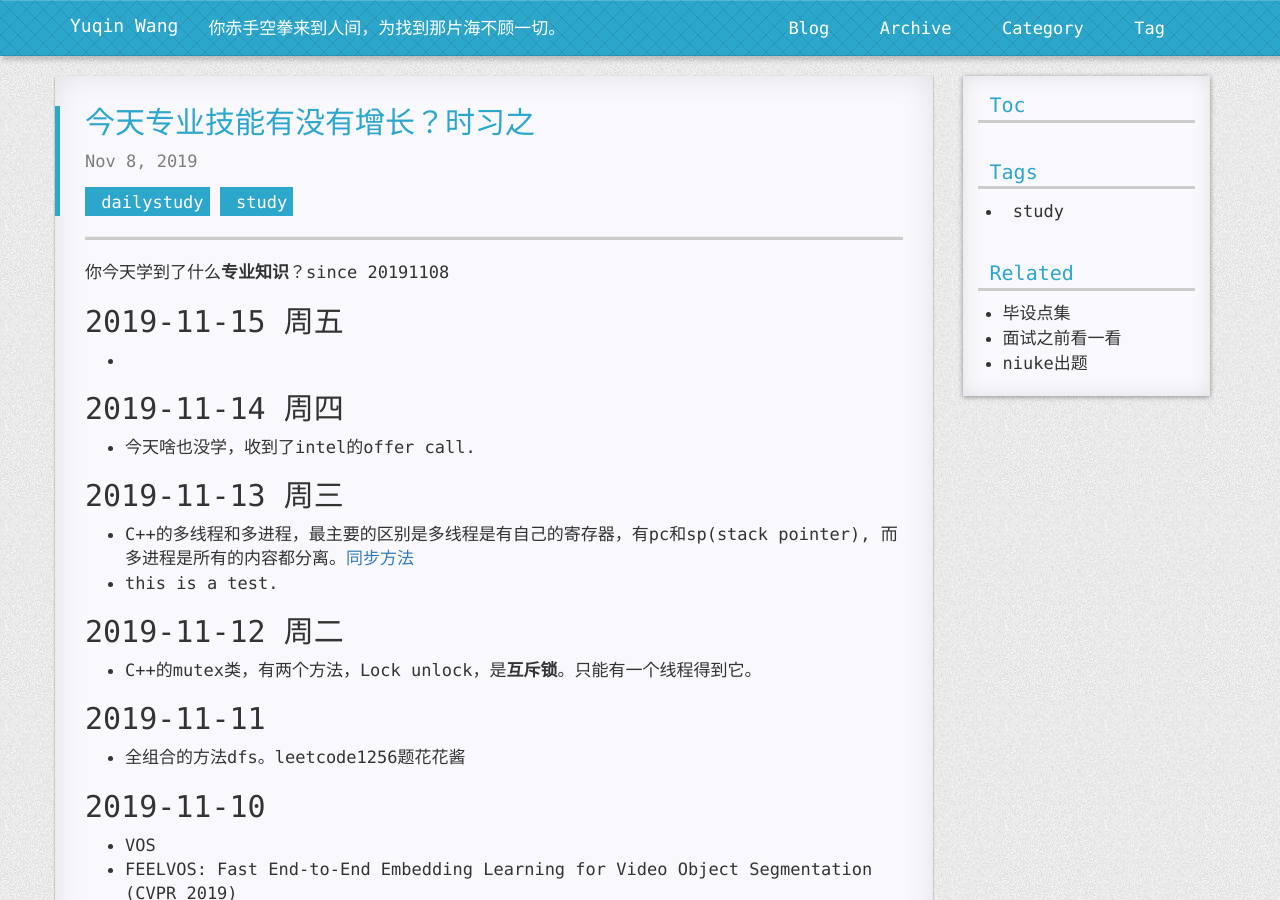
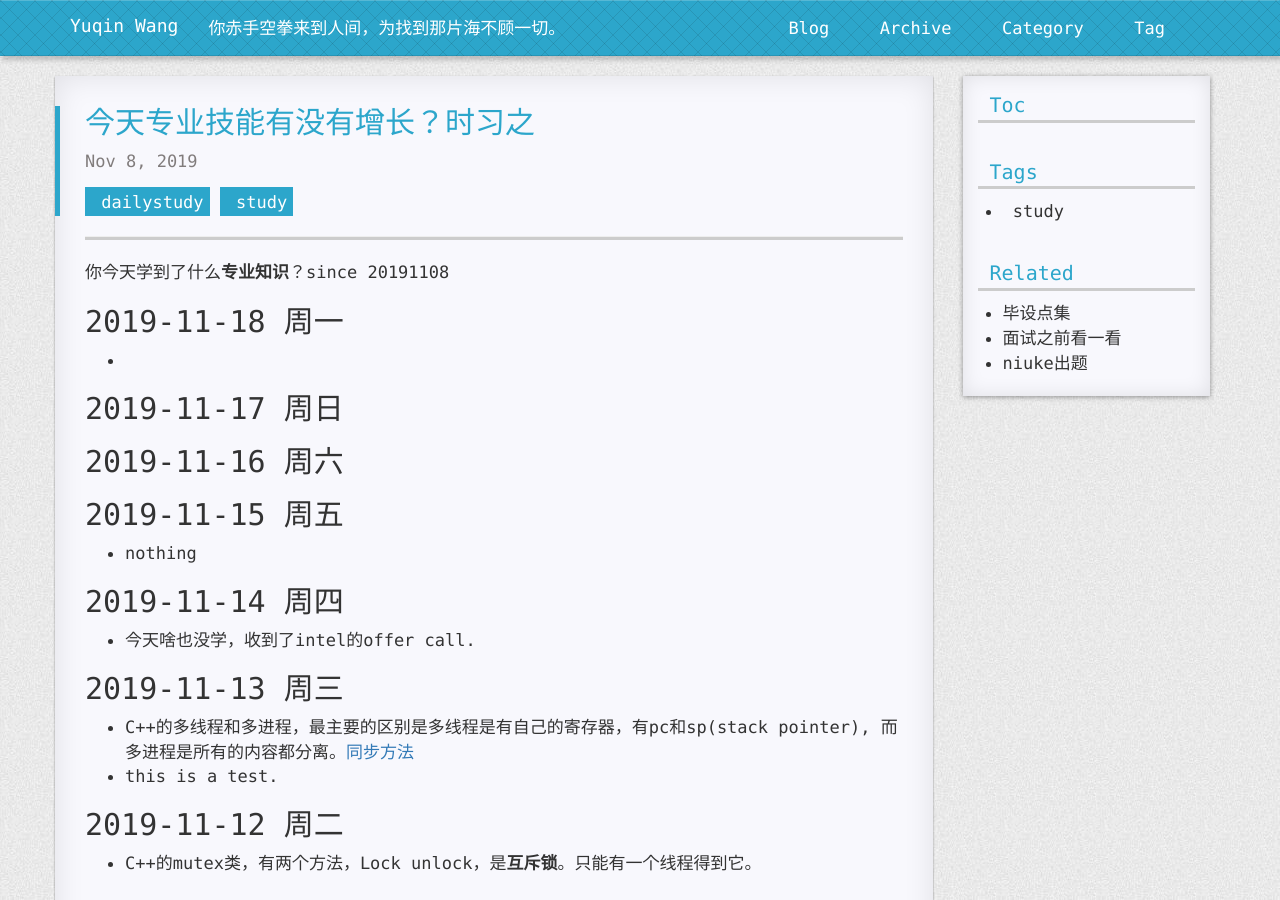
Before and after one commit to yukia-yuqin/blog, a Jekyll site: the page built from _posts/2019-11-08-what-do-you-make-progress-today.md, in a window 1280 px wide and 900 px high. Built offline with Jekyll 4.4.1, drawn with Linux system fonts in a browser that asks for light colours; nearby versions of some CDN libraries; comment, search, counter and statistics services are not loaded; a style sheet for code colours, icons or effects is not loaded.

Commit message:
Update 2019-11-08-what-do-you-make-progress-today.md

```diff
--- a/_posts/2019-11-08-what-do-you-make-progress-today.md
+++ b/_posts/2019-11-08-what-do-you-make-progress-today.md
@@ -6,8 +6,16 @@ categories: dailystudy
 ---
 
 你今天学到了什么<b>专业知识</b>？since 20191108<br>
+
+## 2019-11-18 周一
+-
+
+## 2019-11-17 周日
+
+## 2019-11-16 周六
+
 ## 2019-11-15 周五
--
+- nothing
 
 ## 2019-11-14 周四
 - 今天啥也没学，收到了intel的offer call.
```
